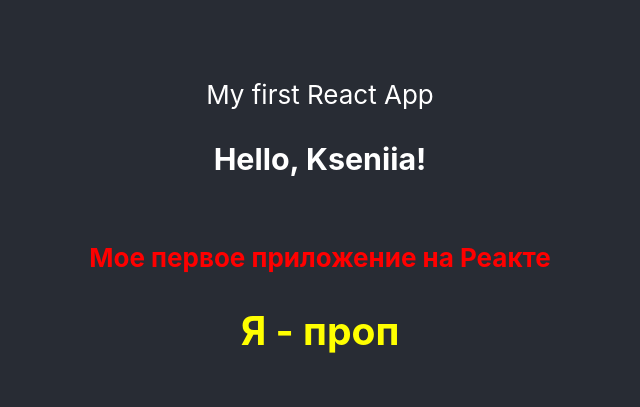
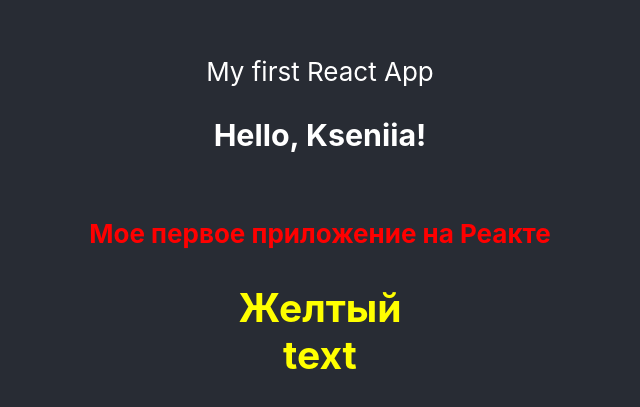
Before and after one commit to ksufik/React1, a React (Create React App) app: page / in a window 1280 px wide. Shown: the part 167-574 px from the top of the page, without its empty margins (320-960 px from the left). Built offline with nearby package versions, Linux system fonts and the light colour scheme.

Commit message:
Меняющийся цвет текста
Остался вопрос с БЭМом

```diff
--- a/src/App.js
+++ b/src/App.js
@@ -5,11 +5,14 @@
 // фигурные скобки обязательны, иначе не работает
 function App({ name }) {
   const text1 = 'Мое первое приложение на Реакте'
-  const [text2, setText2] = useState("Я - проп")
+  const bol = true
+  const [textColor, setTextColor] = useState({ text: 'Желтый', color: bol })
+  const [text2, setText2] = useState(true)
 
-  // Пыталась сделать так, чтобы при клике менялся класс в Message с Message__yellow на green. Как это надо было сделать? В теории вроде понятно, а на практике не получилось.
+
   const handleClick = () => {
-    setText2("I'm a prop")
+    setTextColor({ text: 'Зеленый', color: !bol })
+    setText2(!text2)
   }
 
   return (
@@ -17,7 +20,7 @@
       <header className="App-header">
         My first React App
         <h3>Hello, {name}!</h3>
-        <Message message1={text1} message2={text2} onMessageClick={handleClick} />
+        <Message message1={text1} changeText={textColor} changeColor={text2} onMessageClick={handleClick} />
       </header >
     </div>
   );
--- a/src/components/Message.jsx
+++ b/src/components/Message.jsx
@@ -2,18 +2,20 @@
 import './Message.css';
 
 
-function Message({ message1, message2, onMessageClick }) {
+function Message({ message1, changeText, onMessageClick, changeColor }) {
     return (
         <div className="Message">
             <h4 className="Message__red">
                 {message1}
             </h4>
-            <h2 className='Message__yellow' onClick={onMessageClick}>
-                {message2}
-            </h2>
-            {/* <h2 className={`sidebar ${activeState ? 'active' : ''}`} onClick={onMessageClick}>
+            {/* <h2 className='Message__yellow' onClick={onMessageClick}>
                 {message2}
             </h2> */}
+            <h2 className={`${changeText.color ? 'Message__yellow' : 'Message__green'}`} onClick={onMessageClick}>
+                {changeText.text}
+                <div className={`${changeColor ? 'Message__yellow' : 'Message__green'}`}>text</div>
+            </h2>
+
         </div>
     )
 }
```
